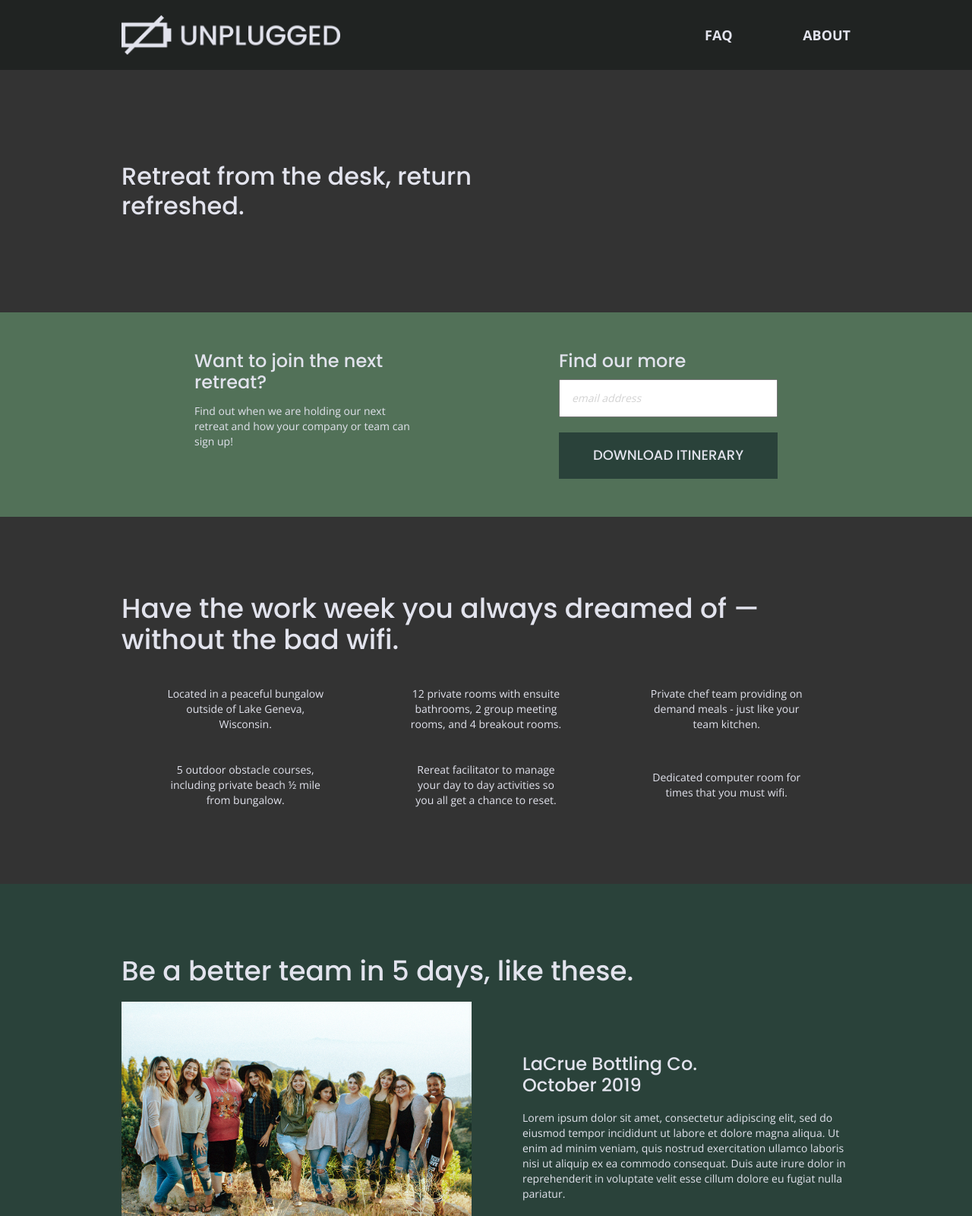
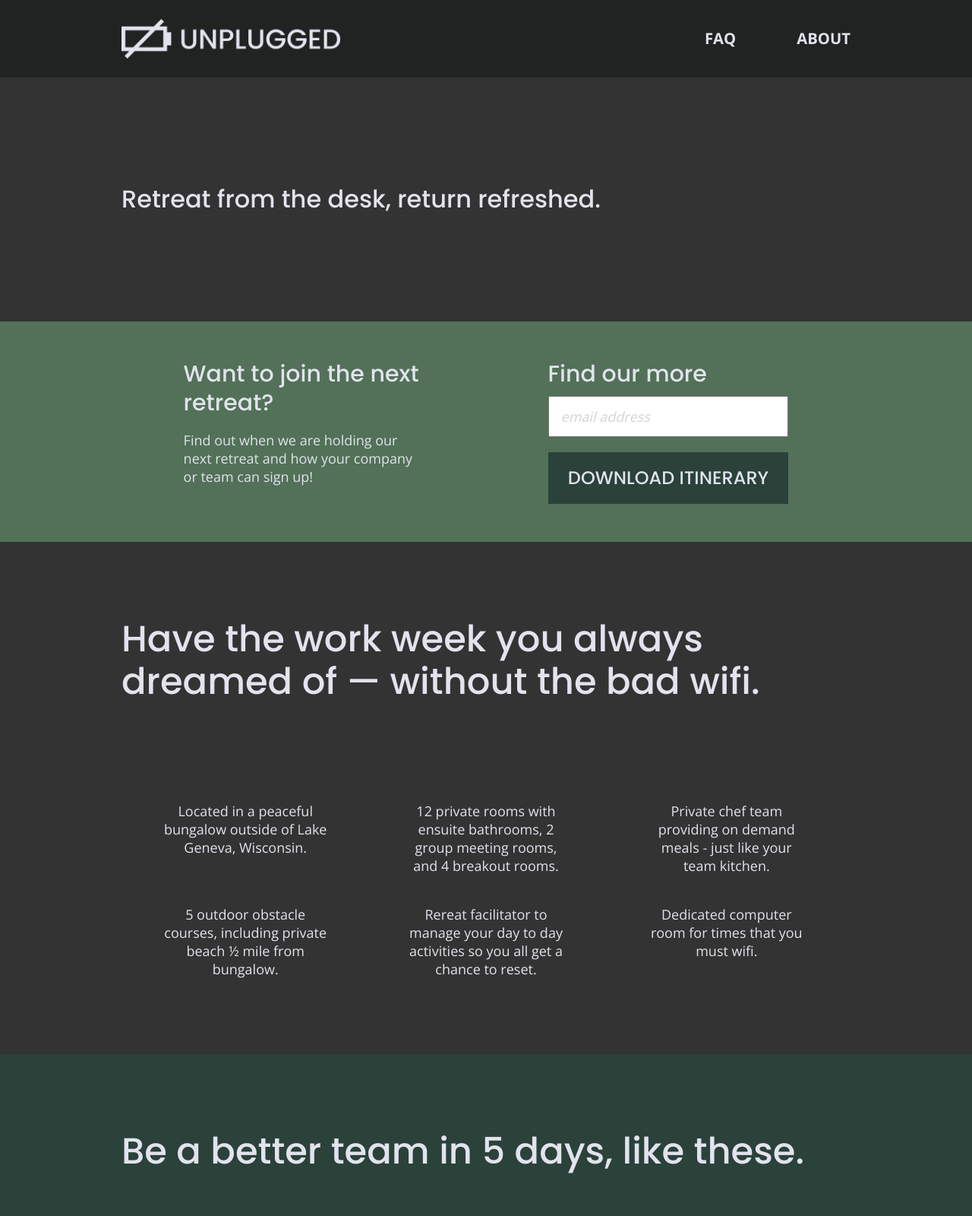
Before and after one commit to jhock9/unplugged, a website built with Parcel: page index.html in a window 1280 px wide. Shown: the top 1600 px of the page at 76% size. Built offline with nearby package versions, Linux system fonts and the light colour scheme; files whose address does not match are found by name.

Commit message:
correcting styles

```diff
--- a/css/main.css
+++ b/css/main.css
@@ -123,6 +123,7 @@ h2 {
   font-family: 'Poppins', sans-serif;
   font-size: 1.875em;
   font-weight: 500;
+  line-height: 36px;
 }
 
 h3,
@@ -130,6 +131,7 @@ h4 {
   font-family: 'Poppins', sans-serif;
   font-size: 1.125em;
   font-weight: 400;
+  line-height: 30px;
   /*margin: 20px 0; didnt add this */
 }
 
@@ -241,7 +243,7 @@ footer .contact {
 }
 
 footer h4 {
-
+  margin: 0 0 20px 0;
 }
 
 footer p {
@@ -398,7 +400,6 @@ input[type=button] {
 
 .reviews h2 {
   margin: 0 0 25px 0;
-  line-height: 30px;
 }
 
 .reviews article {
@@ -494,7 +495,6 @@ input[type=button] {
 }
 
 .faq .content-wrapper {
-  margin: 50px 0 0 0;
   display: flex;
   justify-content: center;
   align-items: center;
@@ -502,12 +502,11 @@ input[type=button] {
 }
 
 .faq h2 {
-  margin: 0 0 40px 0;
-
+  margin: 0;
 }
 
 .faq-content {
-  margin-bottom: 50px;
+  margin-top: 50px;
 }
 
 .faq h3 {
@@ -617,14 +616,22 @@ input[type=button] {
 
   h1 {
     font-size: 3em;
+    line-height: 48px;
   }
 
   h2 {
     font-size: 2.25em;
+    line-height: 48px;
   }
 
-  h3 {
+  h3,
+  h4 {
     font-size: 1.5em;
+    line-height: 30px;
+  }
+
+  p {
+    line-height: 18px;
   }
 
   /* Header */
@@ -671,8 +678,12 @@ input[type=button] {
 
   aside .form-description,
   aside .form {
-    width: 40%;
+    width: 45%;
     margin: 0;
+  }
+
+  input {
+  padding: 20px 0;
   }
 
   /* Features */
@@ -681,18 +692,22 @@ input[type=button] {
     margin: 0;
   }
 
+  .features .features-items {
+    display: flex;
+    align-items: flex-start;
+  }
+
   .features article {
     display: flex;
     justify-content: center;
     align-items: center;
-    flex-flow: column wrap;
+    flex-flow: row wrap;
     flex-basis: 50%;
-    width: 50%;
     margin: 40px 0 0 0;
   }
 
   .features .features-item-description {
-    width: 65%;
+    width: 60%;
   }
 
   /* Reviews */
@@ -721,13 +736,17 @@ input[type=button] {
   /* Footer */
   footer .content-wrapper {
     width: 65%;
-    margin: 100px 0;
+    margin: 90px 0;
   }
 
   .footer-content {
     display: flex;
     justify-content: space-around;
-    align-items: center;
+    align-items: flex-start;
+  }
+
+  footer h4 {
+    margin: 0 0 40px 0;
   }
 
   footer .contact {
@@ -765,7 +784,6 @@ input[type=button] {
   }
 
   .contact-content h4 {
-    font-size: 1.5em;
     margin: 0 0 10px 0;
   }
 
@@ -773,7 +791,7 @@ input[type=button] {
 
   .faq .content-wrapper {
     justify-content: space-between;
-
+    align-items: flex-start;
   }
 
   .faq-content {
@@ -786,6 +804,7 @@ input[type=button] {
 
   .faq h3 {
     font-size: .875em;
+    line-height: 18px;
     margin: 0 0 15px 0;
   }
 }
@@ -798,19 +817,40 @@ input[type=button] {
     max-width: 960px;
   }
 
+  h1 {
+    font-size: 3.75em;
+    line-height: 78px;
+    width: 75%;
+  }
+
+  h2 {
+    font-size: 3em;
+    line-height: 56px;
+  }
+
+  h3,
+  h4 {
+    font-size: 1.875em;
+    line-height: 38px;
+  }
+
+  p {
+    font-size: 1.125em;
+    line-height: 24px;
+  }
+
   /* Header */
   /*apparently not needed... */
   header {
-    padding: 20px 0;
+    padding: 25px 0;
   }
 
   header figure {
     width: 30%;
   }
 
-  /* Hero */
-  .hero-area h1 {
-    width: 60%;
+  header nav {
+    font-size: 1.125em;
   }
 
   /* Aside */
@@ -820,34 +860,80 @@ input[type=button] {
 
   aside .form-description,
   aside .form {
-    width: 30%;
+    width: 33%;
+  }
+
+  input[type=text] {
+    font-size: 1.125em;
+  }
+
+  input[type=button] {
+    font-size: 1.5em;
   }
 
   /* Features */
   .features h2 {
     width: 90%;
+    margin-bottom: 90px;
   }
 
   .features article {
     flex-basis: 33%;
   }
 
-  /* Reviews */
-  .reviews article div {
-    width: 45%;
+  .features .features-item-description {
+    width: 68%;
   }
 
+  /* Reviews */
+  .reviews h2 {
+    margin-bottom: 70px;
+  }
+
+  .reviews article {
+    align-items: flex-start;
+  }
+
+  .reviews article figure,
+  .reviews article div {
+    width: 48%;
+  }
+
+ /* Footer */
+.footer-content {
+  justify-content: space-between;
+}
+
  /**** DESKTOP STYLES - About Page ****/
+  .mission h2 {
+    width: 95%;
+  }
 
-  .mission h2,
   .contact-section .content-wrapper h2 {
-      width: 95%;
+    width: 100%;
+    margin-bottom: 40px;
+  }
+
+  .mission-content p {
+    width: 48%;
+  }
+
+  .contact-content h4 {
+    margin-bottom: 40px;
+  }
+
+  .contact-content div{
+    width: 48%;
   }
 
  /**** DESKTOP STYLES - FAQ Page ****/
 
-  .faq h2 {
-    width: 100%;
+  .faq-content {
+    flex-basis: 45%;
+  }
+  .faq h3 {
+    font-size: 1.125em;
+    line-height: 18px;
   }
 }
 
```
Also changed, not shown: about/index.html (+2 -2 lines).
